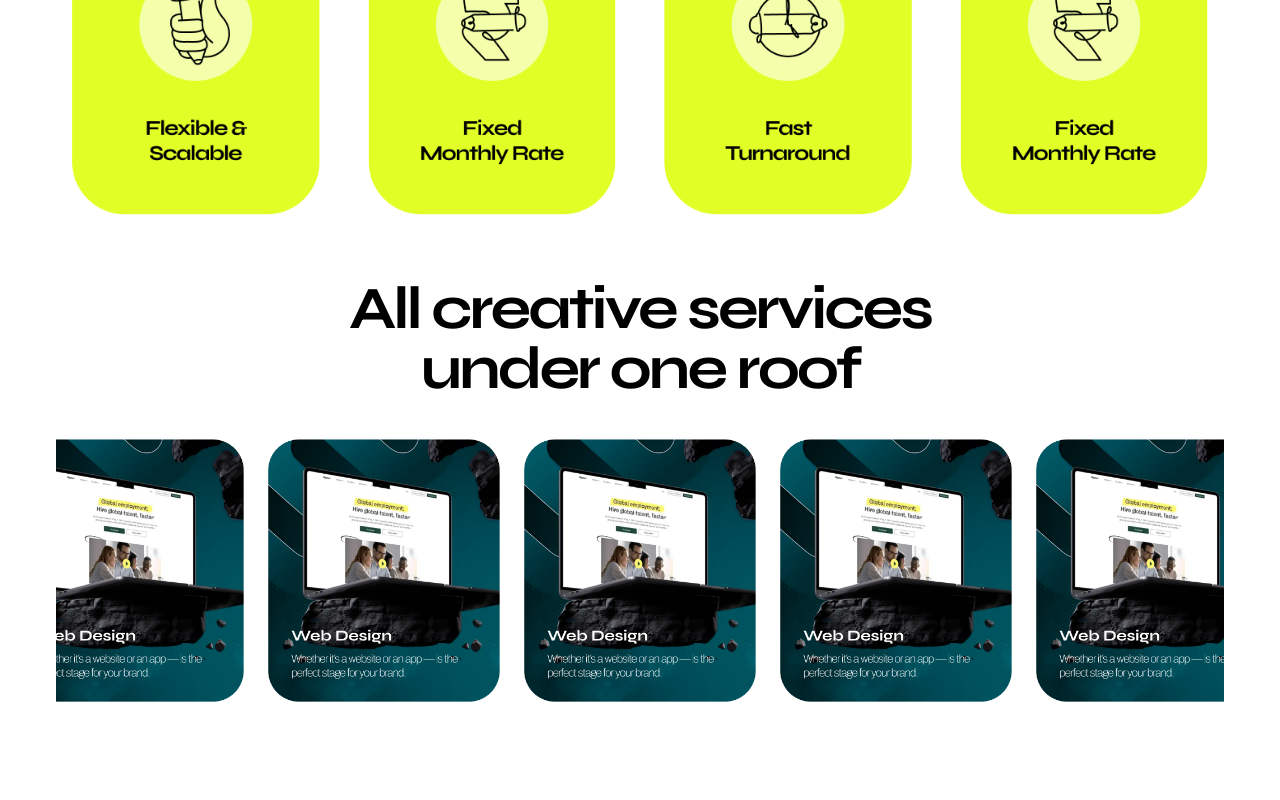
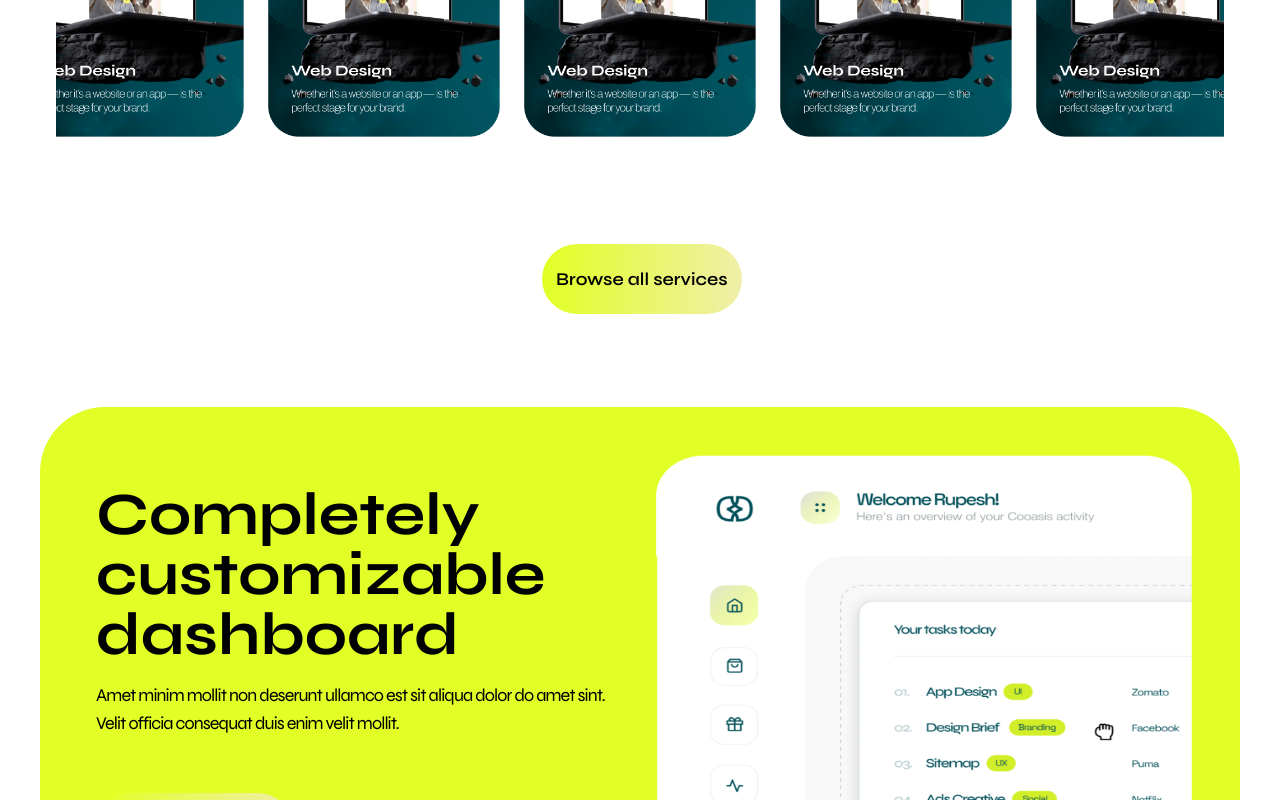
Before and after one commit to cooasis-in/Codebase-Cooasis, a Next.js app: page / in a window 1280 px wide. Shown: the part 3002-3802 px from the top of the page. Built offline with nearby package versions, Linux system fonts and the light colour scheme.

Commit message:
update code

```diff
--- a/components/dashboard/Dashboard.jsx
+++ b/components/dashboard/Dashboard.jsx
@@ -9,10 +9,10 @@ const Dashboard = () => {
   return (
     <>
       <div
-        className={`container mx-auto rounded-[65px] grid grid-cols-1  mt-20 md:grid-cols-2 items-center p-8 ${styles.custom}`}
+        className={`container mx-auto rounded-[65px]  grid grid-cols-1 w-[]  mt-20 md:grid-cols-2 items-center p-8 ${styles.custom} relative`}
       >
-        <div className="righ px-4 md:px-1 lg:px-28 text-center md:text-left">
-          <div className="text-4xl md:text-6xl font-bold ">
+        <div className="righ px-4 lg:px-6 text-center md:text-left">
+          <div className="text-4xl md:text-6xl font-bold  ">
             <h1>Completely</h1>
             <h1>customizable</h1>
             <h1>dashboard</h1>
@@ -33,32 +33,36 @@ const Dashboard = () => {
             </button>
           </div>
         </div>
-        <div className="flex justify-center md:justify-end">
-          <Image src={dashboardImg} alt="Description of the image" />
+        <div className="p-4 ">
+          <Image
+            src={dashboardImg}
+            alt="Description of the image"
+            className="h-[450px]"
+          />
         </div>
       </div>
 
       {/* Section 2 */}
 
-      <div className="container mx-auto grid md:grid-cols-2  gap-8 mt-20 justify-center items-center">
+      <div className="container mx-auto grid md:grid-cols-2 w-[90% p-4 gap-8 mt-4 justify-center items-center">
         {/* Part 1 */}
         <div
-          className={`flex justify-center items-center p-2 rounded-[45px] ${styles.containerbg}`}
+          className={`flex justify-center   items-center p-5 rounded-[45px] ${styles.containerbg}`}
         >
-          <div className="md:mt-10 p-5">
-            <h1 className="text-3xl font-semibold">
+          <div className=" p-4 bg">
+            <h1 className="text-[21px] font-semibold leading-5">
               Accelerate creative <br /> speed
             </h1>
-            <p className="text-md  mt-8">
+            <p className="text-[12px] mt-8">
               Ultra turnaround times and unlimited scale
             </p>
-            <div className="w-full md:w-[196.56px] h-[83px] mt-14 flex justify-center">
-              <button className="w-[196px] md:w-[200px] h-[70px] rounded-full font-semibold text-black text-lg bg-white">
+            <div className="w-full md:w-[180.56px] h-[50px] mt-4 flex justify-center  p-2">
+              <button className="w-[160px] md:w-[180px] h-[60px] rounded-full font-semibold text-black text-[18] bg-white">
                 Read case study
               </button>
             </div>
           </div>
-          <div className="w-full md:w-auto md:ml-10 mt-10 md:mt-0 flex justify-center md:justify-end">
+          <div className="w-full md:w-auto relative md:ml-10 mt-10 md:mt-0 flex justify-center md:justify-end ">
             <Image src={caseStudyImg} alt="Description of the image" />
           </div>
         </div>
@@ -66,28 +70,29 @@ const Dashboard = () => {
         {/* Part 2 */}
 
         <div
-          className={`flex justify-center items-center p-2 rounded-[45px] ${styles.containerbg}`}
+          className={`flex justify-center items-center p-5 rounded-[45px] ${styles.containerbg}`}
         >
-          <div className="md:mt-10 p-5 ">
-            <h1 className="text-3xl font-semibold">
-              Increased creative
+          <div className=" p-4 bg">
+            <h1 className="text-[21px] font-semibold leading-5">
+            Increased creative
               <br />
               performance
             </h1>
-            <p className="text-md  mt-8">
+            <p className="text-[12px] mt-8">
               Digital ads and brand assets that performs better (47%
-              <br /> increase in trail rate backed by data)
+              increase in trail rate backed by data)
             </p>
-            <div className="w-full md:w-[196.56px] h-[83px] mt-14 flex justify-center">
-              <button className="w-[196px] md:w-[200px] h-[70px] rounded-full font-semibold text-black text-lg bg-white">
+            <div className="w-full md:w-[180.56px] h-[50px] mt-4 flex justify-center  p-2">
+              <button className="w-[160px] md:w-[180px] h-[60px] rounded-full font-semibold text-black text-[18] bg-white">
                 Read case study
               </button>
             </div>
           </div>
-          <div className="w-full md:w-auto md:ml-10 mt-10 md:mt-0 flex justify-center md:justify-end">
+          <div className="w-full md:w-auto relative md:ml-10 mt-10 md:mt-0 flex justify-center md:justify-end p-10">
             <Image src={caseStudyImg2} alt="Description of the image" />
           </div>
         </div>
+
       </div>
     </>
   );
--- a/components/dashboard/dashboard.module.css
+++ b/components/dashboard/dashboard.module.css
@@ -1,12 +1,11 @@
 .btn {
-    background: linear-gradient(93.56deg, #e1ff26 2.64%, #f5e9d2 129.06%);
-  }
+  background: linear-gradient(93.56deg, #e1ff26 2.64%, #f5e9d2 129.06%);
+}
 
+.custom {
+  background-color: #e1ff26;
+}
 
-  .custom{
-    background-color: #E1FF26;
-  }
-
-  .containerbg{
-    background: #F8F8F8;
-  }
+.containerbg {
+  background: #f8f8f8;
+}
--- a/components/plugin-card/index.js
+++ b/components/plugin-card/index.js
@@ -83,7 +83,7 @@ function PluginCard() {
               Track progress seamlessly all-in-one dashboard
             </h1>
 
-            <div className="mt-4">
+            <div className="mt-20">
               <Image src={pluginImg} alt="Description of the image" />
             </div>
           </div>
--- a/components/plugin-card/index.module.css
+++ b/components/plugin-card/index.module.css
@@ -12,7 +12,7 @@
 }
 
 .sizing {
-  height: auto;
+  /* height: auto; */
 
 }
 
--- a/pages/index.js
+++ b/pages/index.js
@@ -15,7 +15,7 @@ export default function Home() {
   return (
     <>
       <Banner />
-      <Intro />
+      {/* <Intro /> */}
       <CreaPartner />
       {/* <WebServices/> */}
       <WebDesign />
```
